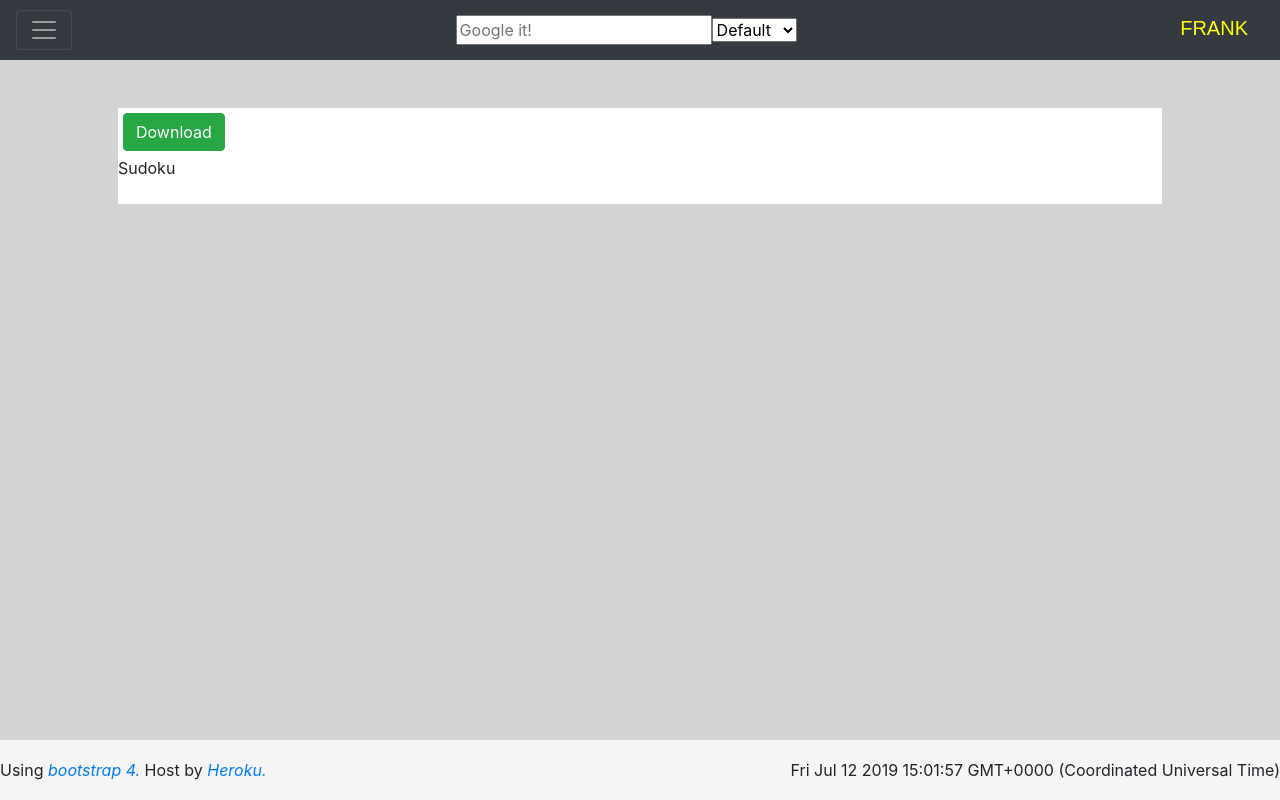
After one commit to forstudy0218/forpage, a Python web app: template templates/download_page.html in a window 1280 px wide. The commit adds this page. Run offline with Jinja, Linux system fonts and the light colour scheme; the template is opened without the code that fills it, so the values that code supplies are empty; some libraries are stand-ins or nearby versions.

Commit message:
Add download page for toys

```diff
--- a/application.py
+++ b/application.py
@@ -119,6 +119,8 @@ def movdec(numstr):
 
 @app.before_request
 def get_redirect():
+    if "cs50.xyz" in request.url:
+        return
     if not request.is_secure and \
        not request.headers.get('X-Forwarded-Proto', 'http') == 'https' and \
        request.method == 'GET' and request.url.startswith('http://'):
@@ -145,6 +147,10 @@ def testing_map():
 @app.route("/repeat_simulator")
 def repeat_simulator():
     return render_template("repeat_simulator.html")
+
+@app.route("/download_page")
+def download_page():
+    return render_template("download_page.html")
 
 # converter
 @app.route("/convert", methods=["GET", "POST"])
--- /dev/null
+++ b/static/download_setting.js
@@ -0,0 +1,15 @@
+var download_page = new Vue ({
+    el: "#DLframe",
+    data: {
+        apkLinks: [
+           "static/assets/sdk3.apk",
+        ],
+        info: [
+            {
+                app_name: "Sudoku",
+                file_name: "sudoku0218",
+            },
+        ],
+        color_name: ["white", "#968c8c"],
+    },
+})
--- /dev/null
+++ b/templates/download_page.html
@@ -0,0 +1,30 @@
+<!-- jinja2 -->
+{% extends "layout.html" %}
+
+{% block framework %}
+    <!-- production vue -->
+    <script src="https://cdn.jsdelivr.net/npm/vue@2.5.22/dist/vue.min.js"></script>
+{% endblock %}
+
+{% block title %}
+    DOWNLOAD
+{% endblock %}
+
+{% block main %}
+    <div id="DLframe">
+        <template v-for="(link, index) in apkLinks">
+            <div :style="'background-color: ' + color_name[index % 2]">
+                <a
+                    class="btn btn-success"
+                    :href="link"
+                    :download="info[index].file_name"
+                    style="margin: 5px"
+                >Download</a>
+                <div>{% raw -%}{{ info[index].app_name }}{%- endraw %}</div>
+                <br>
+            </div>
+        </template>
+    </div>
+    <!-- javascript -->
+    <script src="/static/download_setting.js"></script>
+{% endblock %}
--- a/templates/layout.html
+++ b/templates/layout.html
@@ -47,6 +47,7 @@
                     <a class="btn btn-primary" href="/sudoku">Sudoku</a>
                     <a class="btn btn-primary" href="/enwerewolf" title="Japanese Style">JP Werewolf</a>
                     <a class="btn btn-primary" href="/repeat_simulator">Repeater</a>
+                    <a class="btn btn-primary" href="/download_page">Download</a>
                     <!-- disabled means not produce event -->
                     <a class="btn btn-secondary disabled" href="#" aria-disabled="true">Disabled</a>
                     <a class="btn btn-dark" href="/werewolf" title="Japanese Style">JP Werewolf (old)</a>
```
Also changed, not shown: README.md, 1 other file.
